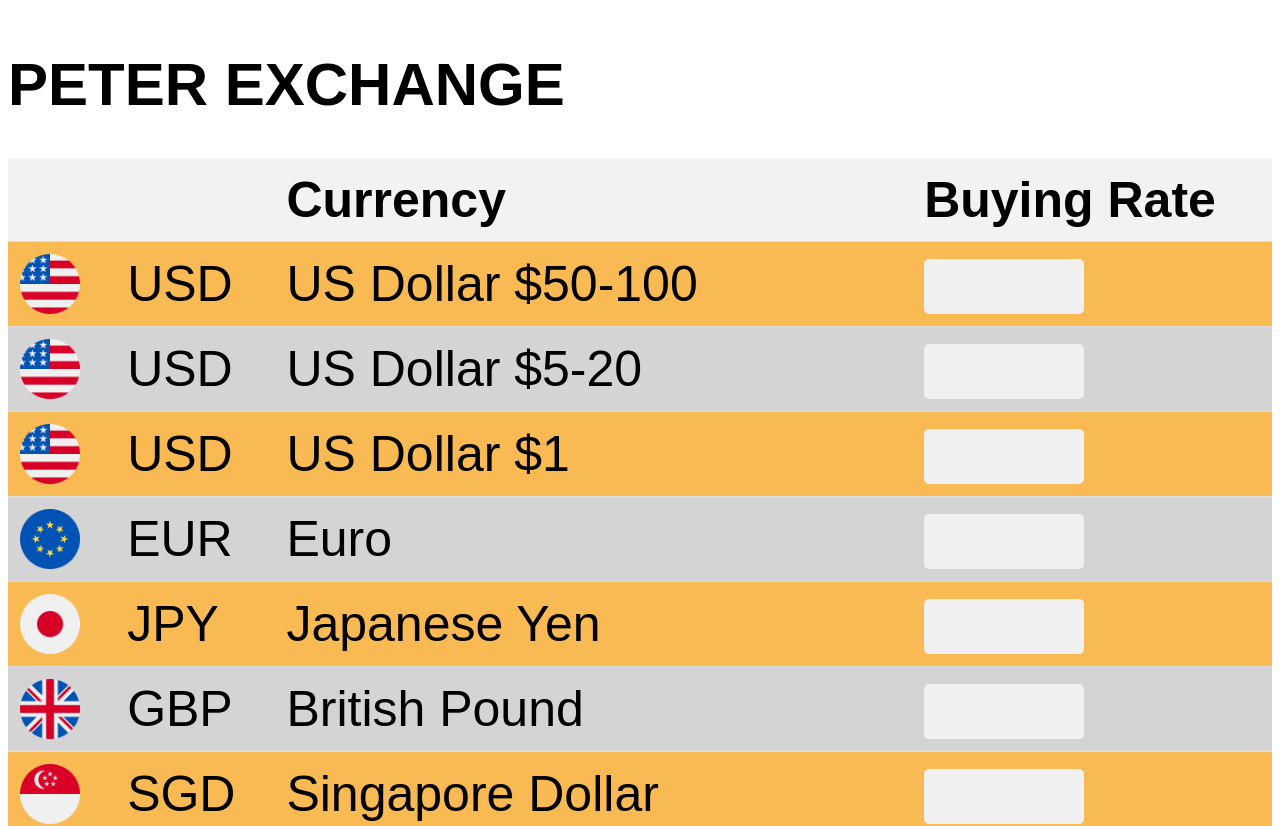
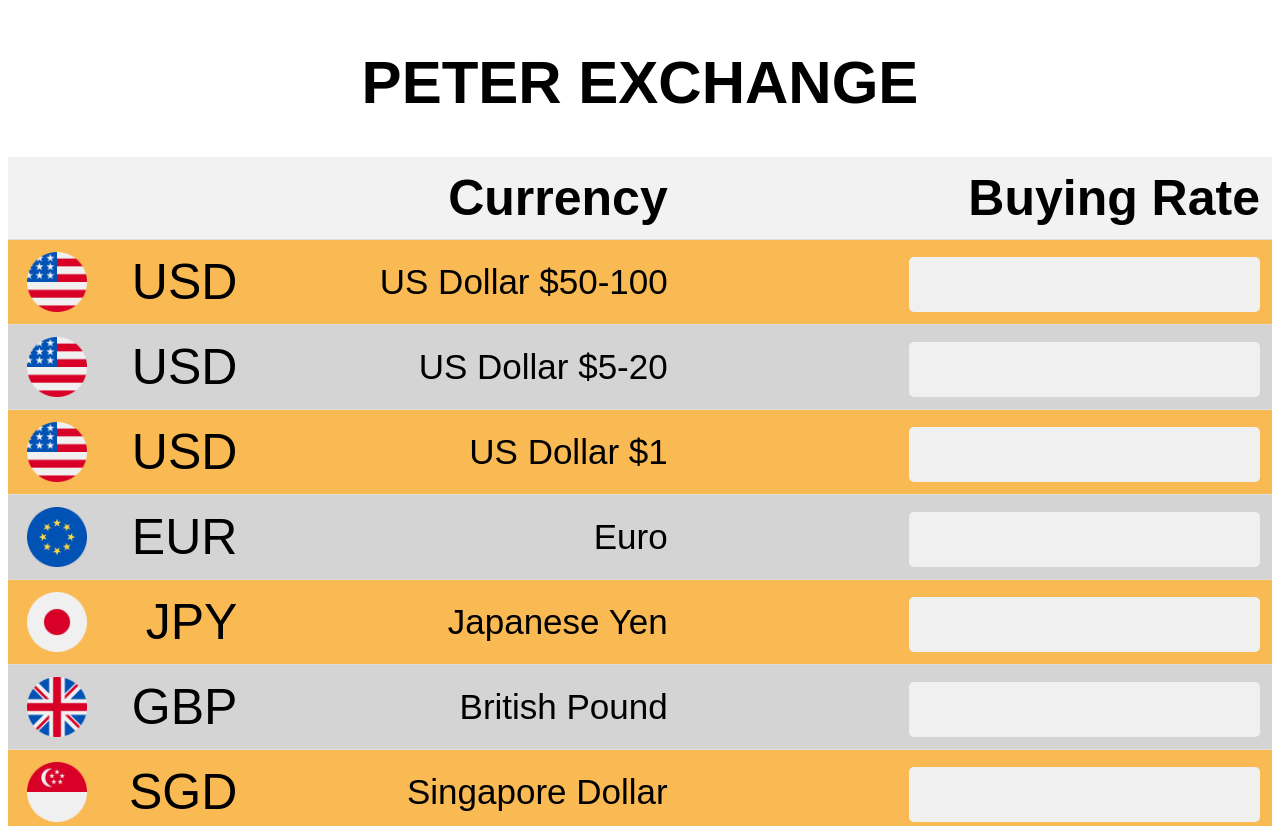
Before and after one commit to realpantagon/PeterEx, a Next.js app in the folder peterex/: page / in a window 1280 px wide. Shown: the top 826 px of the page. Built offline with nearby package versions, Linux system fonts and the light colour scheme.

Commit message:
potrait complete

```diff
--- a/peterex/package.json
+++ b/peterex/package.json
@@ -11,7 +11,7 @@
   "dependencies": {
     "eslint": "8.37.0",
     "eslint-config-next": "13.2.4",
-    "next": "13.2.4",
+    "next": "^13.2.4",
     "react": "18.2.0",
     "react-dom": "18.2.0"
   }
--- a/peterex/src/pages/index.js
+++ b/peterex/src/pages/index.js
@@ -63,7 +63,7 @@ export default function Home() {
                 />
               </td>
               <td style={{ fontSize: "50px" }}>{row[1]}</td>
-              <td style={{ fontSize: "50px" }}>{row[2]}</td>
+              <td style={{ fontSize: "35px" }}>{row[2]}</td>
               <td style={{ fontSize: "50px" }}>
                 <input
                   type="text"
--- a/peterex/src/styles/globals.css
+++ b/peterex/src/styles/globals.css
@@ -13,6 +13,7 @@ h2 {
 table {
   width: 100%;
   border-collapse: collapse;
+  margin: 0;
   font-family: "Nunito", sans-serif;
 }
 
@@ -22,6 +23,7 @@ td {
   text-align: left;
   border-bottom: 1px solid #ddd;
   font-family: "Nunito", sans-serif;
+  text-align: right; /* add this line */
 }
 
 th {
@@ -41,27 +43,30 @@ th {
   width: 30px;
   height: auto;
   vertical-align: middle;
-  margin-right: 10px;
+  /* margin-right: 10px; */
 }
 
 .container {
-  /* display: flex; */
+  display: flex;
+  flex-direction: column;
   justify-content: center;
-  margin-top: 50px;
+  align-items: center;
+  height: 100%;
+  width: 100%; /* add this line */
 }
 
 .input {
-  width: 150px;
+  width: 60%;
   padding: 5px;
   font-size: 40px;
   border: none;
   border-radius: 5px;
   background-color: #f0f0f0;
   font-family: "Nunito", sans-serif;
+  margin-left: auto;
 }
 
 .PeterExchange {
   position: relative;
-  /* top: 20px; */
   font-size: 60px;
 }
```
Also changed, not shown: peterex/.babelrc (added), peterex/.eslintrc.json, peterex/src/pages/Potrait.js (added), 1 other file (tests, documents, lock files or other folders).
